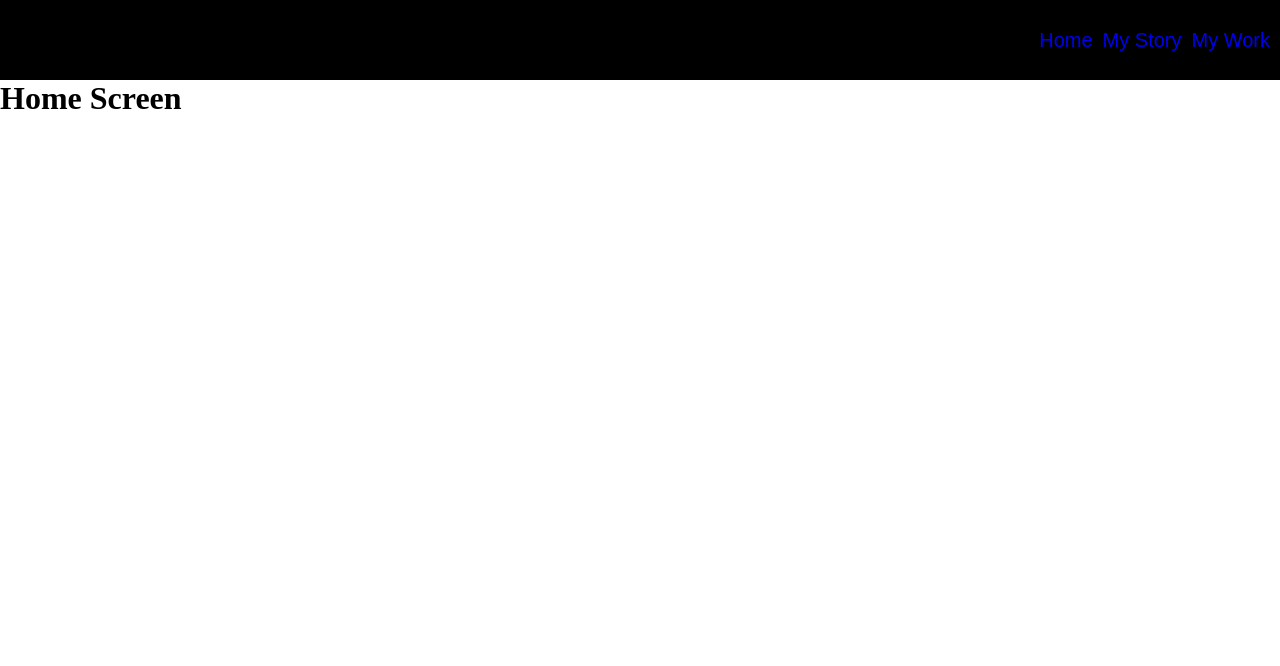
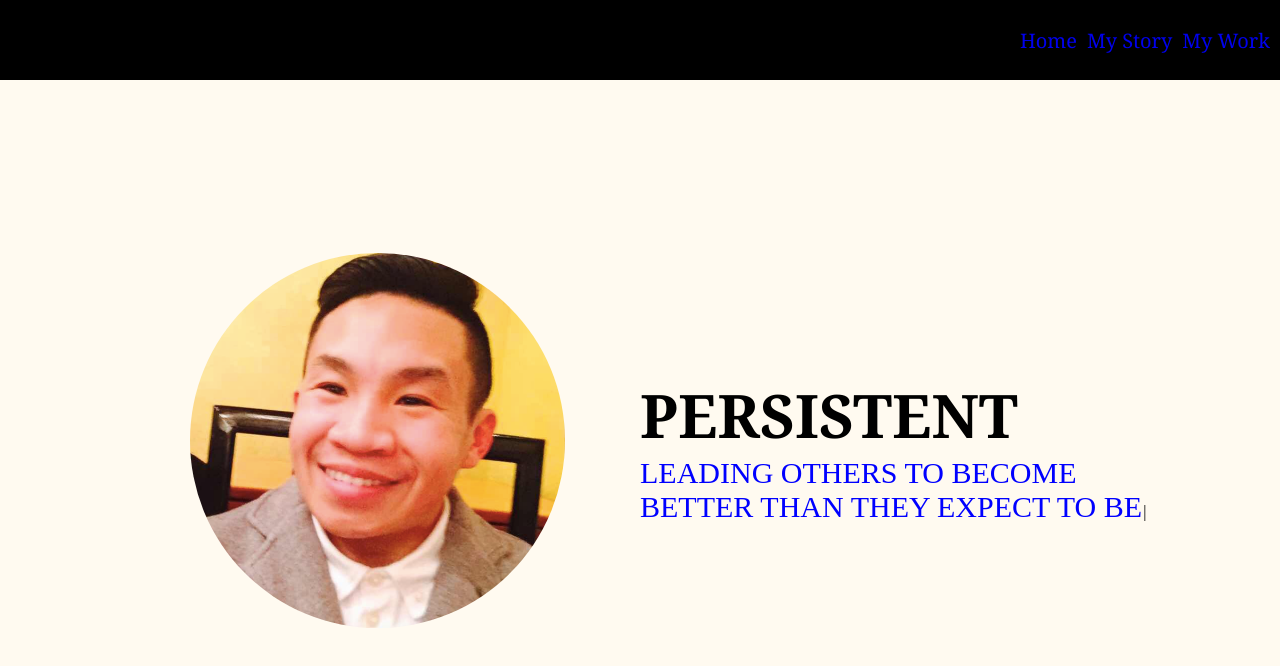
Before and after one commit to tla111/portfolio, a React (Create React App) app: page / in a window 1280 px wide. Shown: the top 666 px of the page. Built offline with nearby package versions, Linux system fonts and the light colour scheme.

Commit message:
inserted photo and typewritter effect

```diff
--- a/package.json
+++ b/package.json
@@ -10,6 +10,7 @@
     "react-dom": "^17.0.1",
     "react-router-dom": "^5.2.0",
     "react-scripts": "4.0.0",
+    "typewriter-effect": "^2.13.1",
     "web-vitals": "^0.2.4"
   },
   "scripts": {
--- a/src/App.js
+++ b/src/App.js
@@ -1,9 +1,9 @@
 import React from 'react';
 import { Switch, Route } from 'react-router-dom';
 import './App.css';
-import Home from './screens/Home';
+import Home from './screens/home/Home';
 import MyStory from './screens/myStory/MyStory';
-import MyWork from './screens/MyWork';
+import MyWork from './screens/myWork/MyWork';
 
 function App() {
   return (
--- a/src/components/navigation/nav.css
+++ b/src/components/navigation/nav.css
@@ -8,7 +8,7 @@
 }
 
 .navList_li {
-  font-family: Arial, Helvetica, sans-serif;
+  font-family: Cambria, Cochin, Georgia, Times, 'Times New Roman', serif;
   list-style: none;
   font-size: 20px;
   margin-right: 10px;
--- a/src/screens/Home.js
+++ /dev/null
@@ -1,13 +0,0 @@
-import React from 'react';
-import Navigation from '../components/navigation/Navigation';
-
-const Home = () => {
-  return (
-    <div>
-      <Navigation />
-      <h1>Home Screen</h1>
-    </div>
-  );
-};
-
-export default Home;
--- /dev/null
+++ b/src/screens/home/Home.js
@@ -0,0 +1,38 @@
+import React from 'react';
+import Typewriter from 'typewriter-effect';
+import Navigation from '../../components/navigation/Navigation';
+import './home.css';
+
+const Home = () => {
+  return (
+    <div>
+      <Navigation />
+      <div className='home_container'>
+        <div className='box box_left'>
+          <div className='profile_pic'></div>
+        </div>
+        <div className='box box_right'>
+          <h1>PERSISTENT</h1>
+          <div className='typed_text_container'>
+            <Typewriter
+              options={{
+                strings: [
+                  'IN CONSISTENTLY IMPROVING MYSELF',
+                  'LEADING OTHERS TO BECOME BETTER THAN THEY EXPECT TO BE',
+                  'UPLIFTING & BRINGING JOY TO OTHERS',
+                ],
+                autoStart: true,
+                loop: true,
+                delay: 30,
+                deleteSpeed: 5,
+                wrapperClassName: 'Typewriter__wrapper',
+              }}
+            />
+          </div>
+        </div>
+      </div>
+    </div>
+  );
+};
+
+export default Home;
--- /dev/null
+++ b/src/screens/home/home.css
@@ -0,0 +1,52 @@
+.home_container {
+  background-color: floralwhite;
+  height: 90vh;
+  display: flex;
+  justify-content: center;
+  align-items: center;
+}
+
+.box {
+  /* border: 1px solid black; */
+  height: 500px;
+  width: 525px;
+}
+
+.box_left {
+  display: flex;
+  justify-content: center;
+  align-items: center;
+}
+
+.profile_pic {
+  border: 1px solid blue;
+  border-style: none;
+  border-radius: 50%;
+  background-image: url('./images/Professional\ Photo.png');
+  background-size: cover;
+  height: 375px;
+  width: 375px;
+}
+
+.box_right {
+  display: flex;
+  flex-direction: column;
+  /* align-items: center; */
+  justify-content: center;
+}
+
+.box_right h1 {
+  font-size: 60px;
+  font-family: Cambria, Cochin, Georgia, Times, 'Times New Roman', serif;
+}
+
+.typed_text_container {
+  /* border: 1px solid black; */
+  height: 50px;
+}
+
+.Typewriter__wrapper {
+  color: blue;
+  font-size: 30px;
+  text-align: center;
+}
--- a/src/screens/myStory/myStory.css
+++ b/src/screens/myStory/myStory.css
@@ -13,11 +13,13 @@
 h2 {
   color: white;
   font-weight: 100;
-  font-family: Arial, Helvetica, sans-serif;
+  /* font-family: Arial, Helvetica, sans-serif; */
+  font-family: Cambria, Cochin, Georgia, Times, 'Times New Roman', serif;
 }
 
 .about_header h1 {
   margin-top: 5px;
+  color: black;
 }
 
 .comics_container {
--- a/src/screens/MyWork.js
+++ b/src/screens/myWork/MyWork.js
@@ -1,5 +1,5 @@
 import React from 'react';
-import Navigation from '../components/navigation/Navigation';
+import Navigation from '../../components/navigation/Navigation';
 
 const MyWork = () => {
   return (
```
Also changed, not shown: src/screens/home/images/Professional Photo.png (added), src/screens/myWork/myWork.css (added), 1 other file (tests, documents, lock files or other folders).
